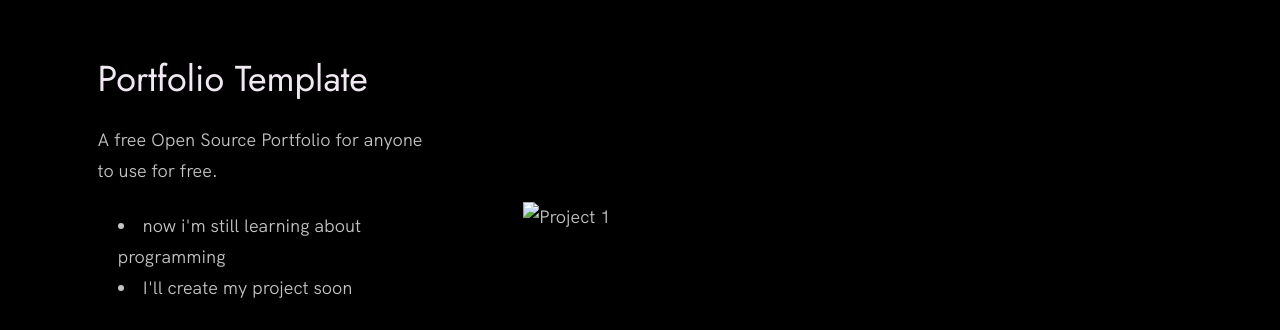
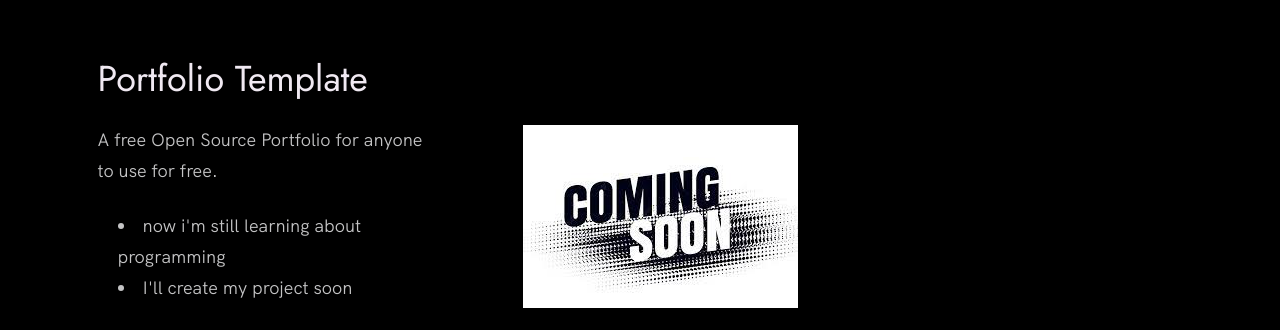
Before and after one commit to mathlover16/mathlover16.github.io, a plain HTML site: page index.html in a window 1280 px wide. Shown: the part 1031-1361 px from the top of the page. Drawn offline with nearby package versions, Linux system fonts and the light colour scheme.

Commit message:
Update index.html

```diff
--- a/index.html
+++ b/index.html
@@ -104,7 +104,7 @@
               </div>
             </div>
             <div class="work__image-box">
-              <img src="Coming soon.png" class="work__image" alt="Project 1" />
+              <img src="images/Coming soon.png" class="work__image" alt="Project 1" />
             </div>
           </div>
 
```
